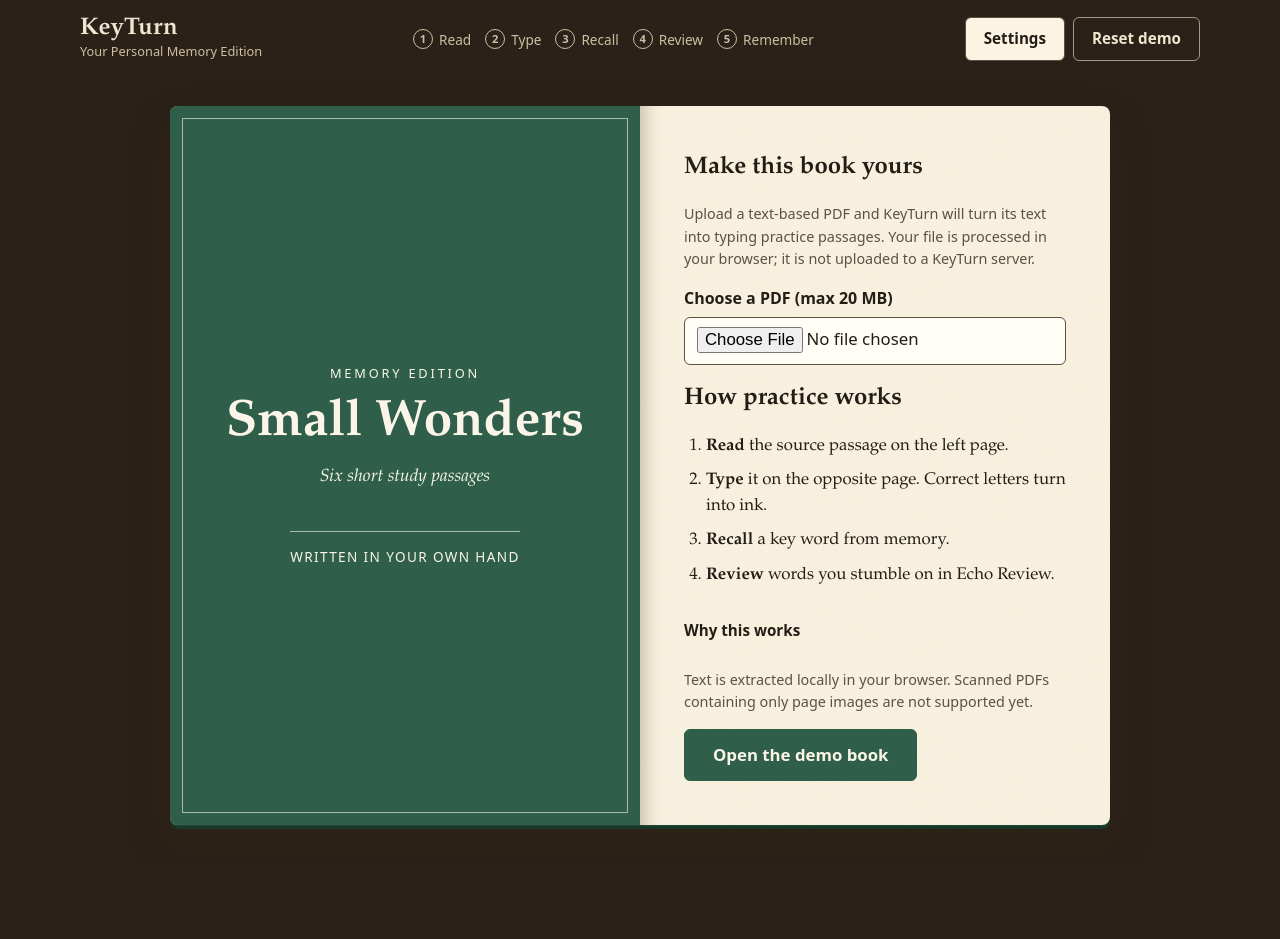
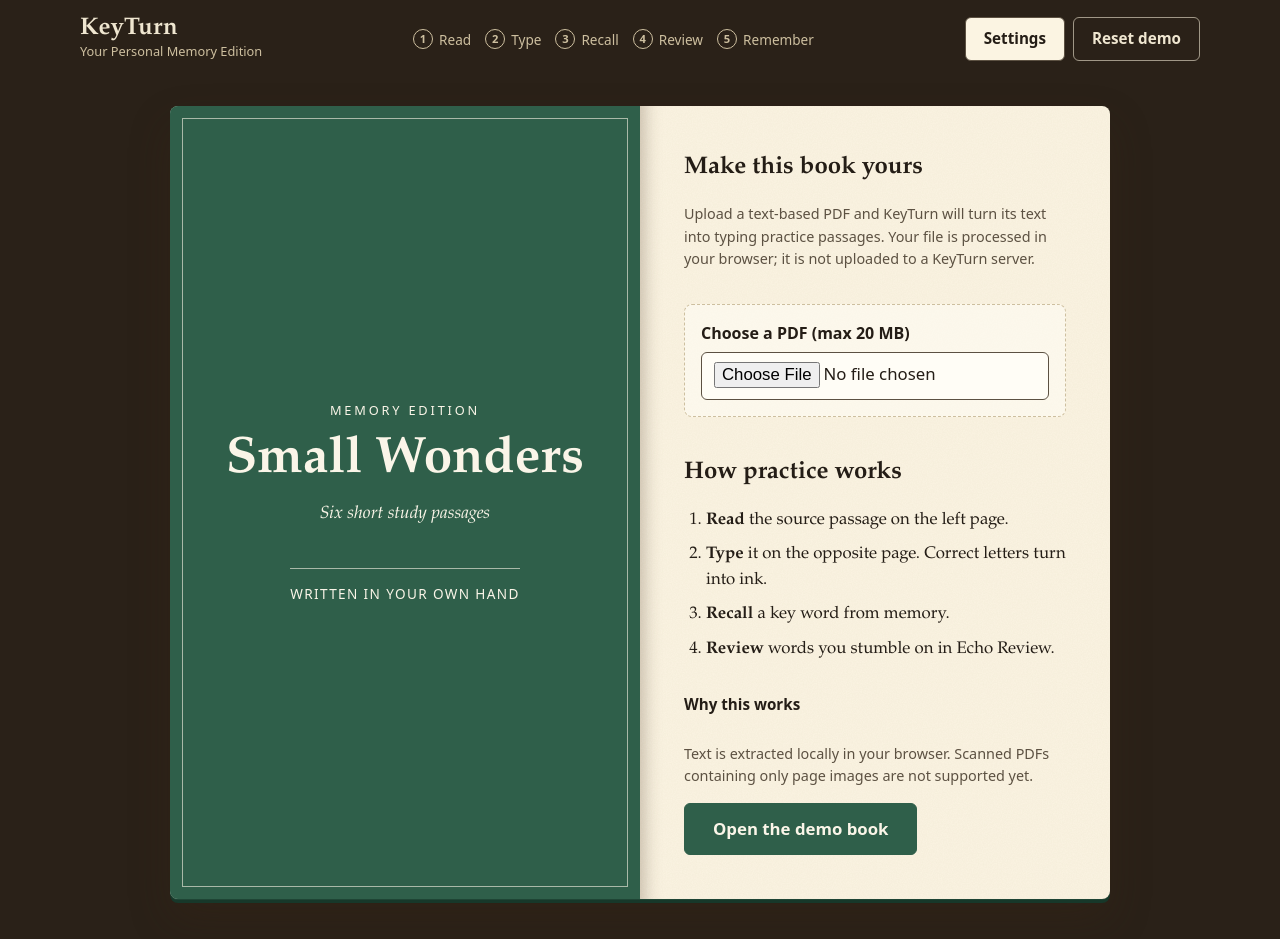
Before and after one commit to SHUBHRAGHAVT-57/bookdesign, a React (Vite) app: page / in a window 1280 px wide. Before the commit the page ends 865 px from the top, so only its background shows below. Built offline with nearby package versions, Linux system fonts and the light colour scheme.

Commit message:
Integrate user PDF practice flow

```diff
--- a/src/index.css
+++ b/src/index.css
@@ -1452,3 +1452,10 @@ button, input, textarea {
 .crash .btn {
   justify-self: start;
 }
+
+
+/* ---------- User PDF import ---------- */
+.pdf-upload { margin: 18px 0 22px; padding: 16px; border: 1px dashed var(--line); border-radius: 8px; background: rgba(255, 253, 246, 0.55); }
+.pdf-upload .field { width: 100%; min-width: 0; }
+.pdf-success { color: var(--accent); font-size: 0.9rem; font-weight: 700; }
+.pdf-upload button { margin-top: 8px; }
```
